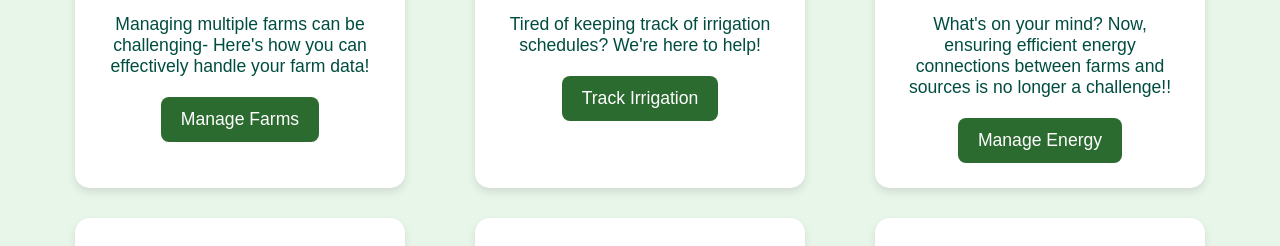
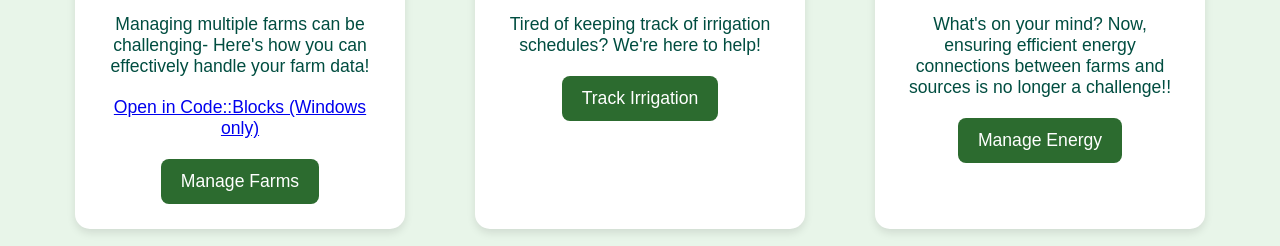
Before and after one commit to rakshita123456/teamcode.github.io, a plain HTML site: page index.html in a window 1280 px wide. Shown: the part 413-659 px from the top of the page. Drawn offline with Linux system fonts and the light colour scheme.

Commit message:
Update index.html

```diff
--- a/index.html
+++ b/index.html
@@ -17,6 +17,7 @@
         <div class="card">
             <h2><span class="emoji">🌾</span> Manage Multiple Farms</h2>
             <p>Managing multiple farms can be challenging- Here's how you can effectively handle your farm data!</p>
+            <p><a href="codeblocks://open/path/to/your/farmdata.cpp">Open in Code::Blocks (Windows only)</a></p>
             <button>Manage Farms</button>
         </div>
 
```
